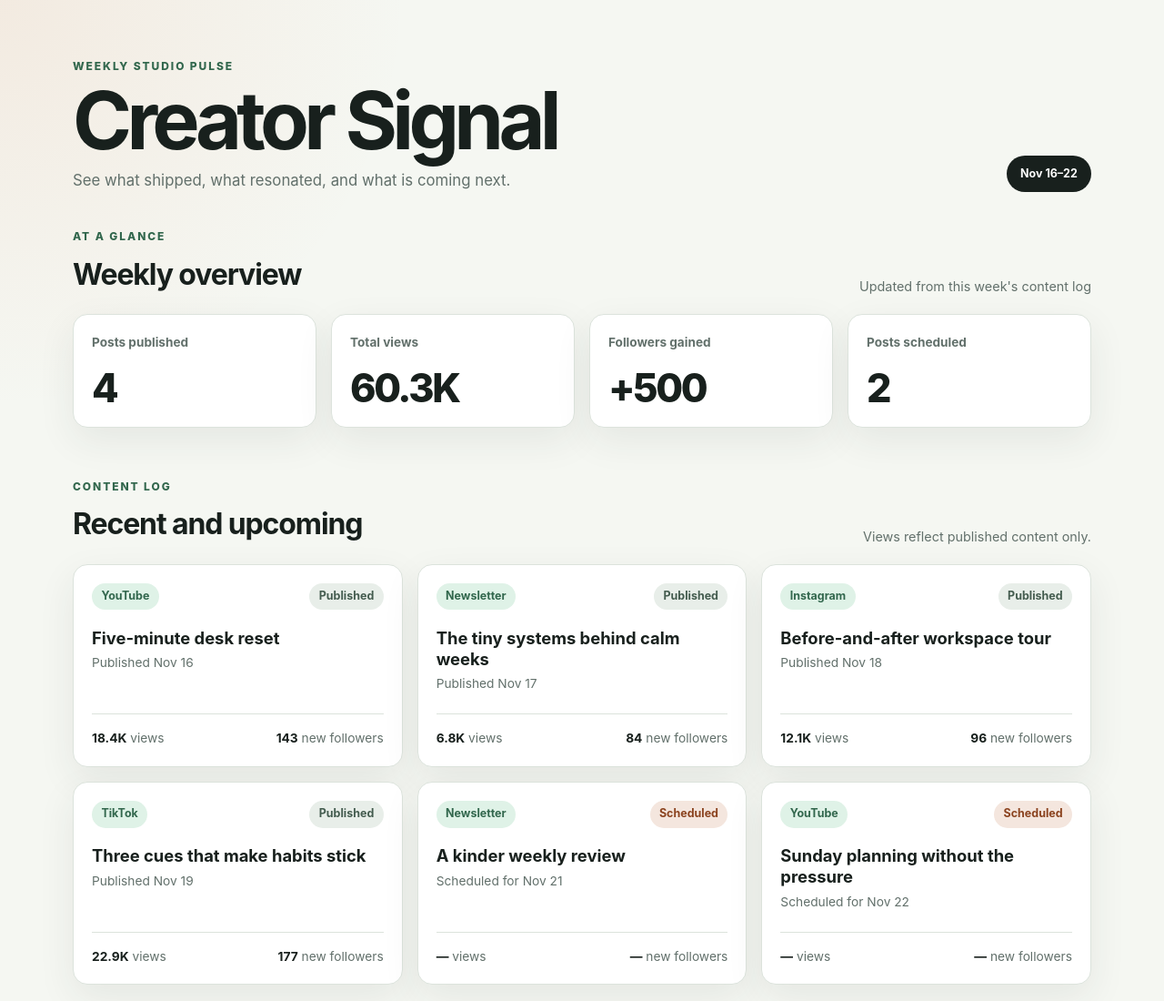
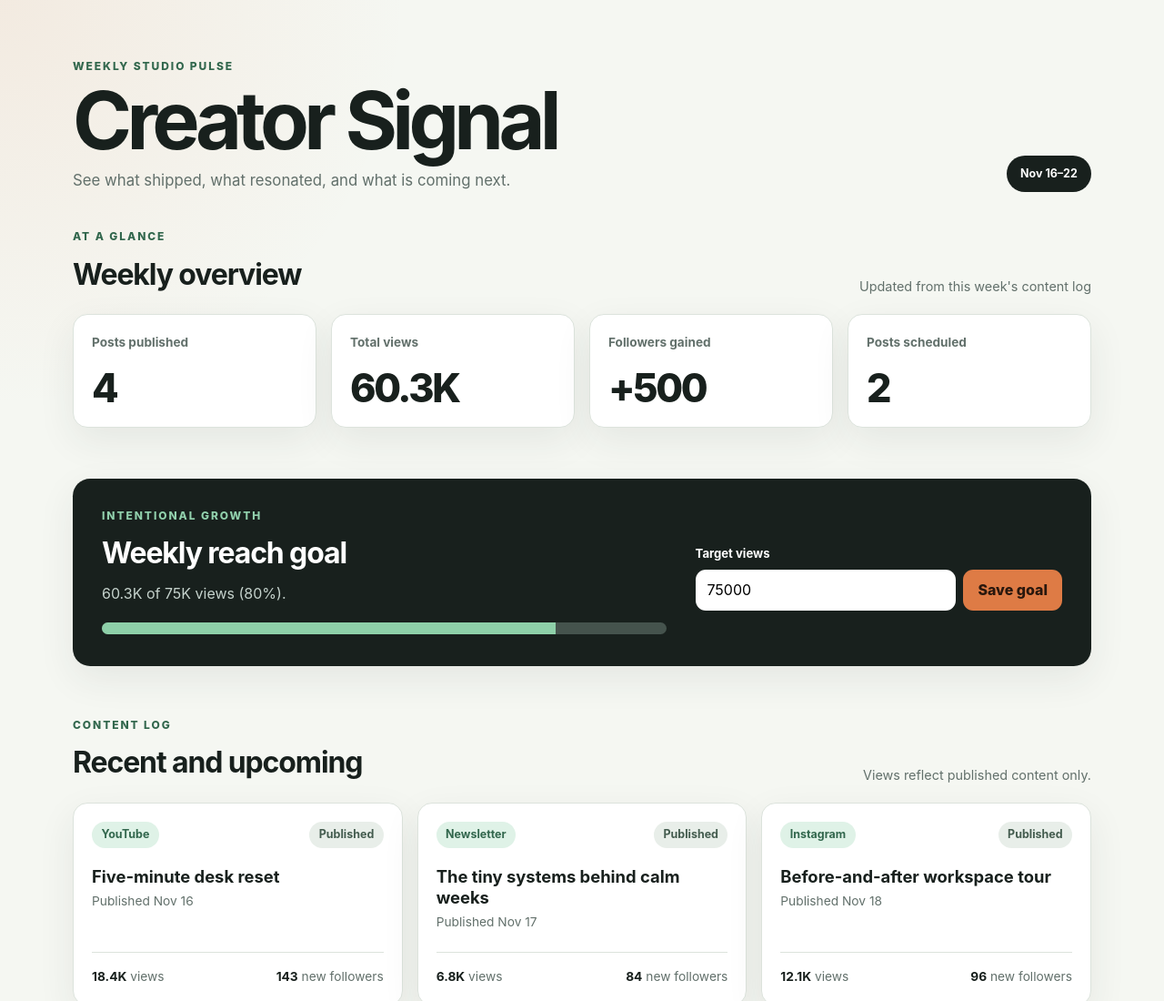
Before and after one commit to chocoHacks33/creator-signal-dashboard, a website: page index.html in a window 1280 px wide. Shown: the top 1100 px of the page at 91% size. Drawn offline with Linux system fonts and the light colour scheme.

Commit message:
Add persistent weekly reach goal

```diff
--- a/app.js
+++ b/app.js
@@ -55,6 +55,9 @@ const contentItems = [
   },
 ];
 
+const REACH_GOAL_KEY = "creator-signal-reach-goal";
+const DEFAULT_REACH_GOAL = 75000;
+
 function summarizeContent(items) {
   return items.reduce(
     (summary, item) => {
@@ -77,6 +80,88 @@ function formatCompactNumber(value) {
     notation: "compact",
     maximumFractionDigits: 1,
   }).format(value);
+}
+
+function parseReachGoal(value) {
+  const parsed = Number(value);
+
+  if (!Number.isFinite(parsed) || parsed < 1000) {
+    return null;
+  }
+
+  return Math.round(parsed);
+}
+
+function calculateGoalProgress(currentViews, goal) {
+  const validGoal = parseReachGoal(goal);
+  if (!validGoal) {
+    return 0;
+  }
+
+  return Math.min(100, Math.round((currentViews / validGoal) * 100));
+}
+
+function readReachGoal(storage) {
+  if (!storage) {
+    return DEFAULT_REACH_GOAL;
+  }
+
+  try {
+    return parseReachGoal(storage.getItem(REACH_GOAL_KEY)) ?? DEFAULT_REACH_GOAL;
+  } catch {
+    return DEFAULT_REACH_GOAL;
+  }
+}
+
+function saveReachGoal(storage, value) {
+  const goal = parseReachGoal(value);
+  if (!storage || !goal) {
+    return false;
+  }
+
+  try {
+    storage.setItem(REACH_GOAL_KEY, String(goal));
+    return true;
+  } catch {
+    return false;
+  }
+}
+
+function setupReachGoal(doc, storage, currentViews) {
+  const form = doc.querySelector("#goal-form");
+  const input = doc.querySelector("#reach-goal");
+  const progress = doc.querySelector("#goal-progress");
+  const summary = doc.querySelector("#goal-summary");
+  const status = doc.querySelector("#goal-status");
+  let goal = readReachGoal(storage);
+
+  const render = () => {
+    input.value = goal;
+    progress.max = goal;
+    progress.value = Math.min(currentViews, goal);
+    summary.textContent = `${formatCompactNumber(currentViews)} of ${formatCompactNumber(goal)} views (${calculateGoalProgress(currentViews, goal)}%).`;
+  };
+
+  form.addEventListener("submit", (event) => {
+    event.preventDefault();
+    const nextGoal = parseReachGoal(input.value);
+
+    if (!nextGoal) {
+      status.textContent = "Enter a goal of at least 1,000 views.";
+      return;
+    }
+
+    if (!saveReachGoal(storage, nextGoal)) {
+      status.textContent = "This browser could not save the goal.";
+      return;
+    }
+
+    goal = nextGoal;
+    render();
+    status.textContent = "Reach goal saved.";
+  });
+
+  render();
 }
 
 function metricCardTemplate(label, value) {
@@ -128,6 +213,7 @@ function renderDashboard(doc = document) {
 
   contentGrid.innerHTML = contentItems.map(contentCardTemplate).join("");
   lastUpdated.textContent = "Updated from this week's content log";
+  setupReachGoal(doc, window.localStorage, summary.views);
 }
 
 if (typeof document !== "undefined") {
@@ -139,6 +225,10 @@ if (typeof module !== "undefined") {
     contentItems,
     summarizeContent,
     formatCompactNumber,
+    parseReachGoal,
+    calculateGoalProgress,
+    readReachGoal,
+    saveReachGoal,
     metricCardTemplate,
     contentCardTemplate,
   };
--- a/index.html
+++ b/index.html
@@ -35,6 +35,23 @@
         <div id="metric-grid" class="metric-grid"></div>
       </section>
 
+      <section class="goal-panel" aria-labelledby="goal-heading">
+        <div>
+          <p class="eyebrow">Intentional growth</p>
+          <h2 id="goal-heading">Weekly reach goal</h2>
+          <p id="goal-summary" class="goal-summary"></p>
+          <progress id="goal-progress" aria-label="Weekly reach goal progress"></progress>
+        </div>
+        <form id="goal-form" class="goal-form">
+          <label for="reach-goal">Target views</label>
+          <div class="goal-input-row">
+            <input id="reach-goal" name="reach-goal" type="number" min="1000" step="1000" required />
+            <button type="submit">Save goal</button>
+          </div>
+          <p id="goal-status" class="muted" aria-live="polite"></p>
+        </form>
+      </section>
+
       <section aria-labelledby="content-heading">
         <div class="section-heading">
           <div>
--- a/styles.css
+++ b/styles.css
@@ -136,6 +136,90 @@ h2 {
   gap: 1rem;
 }
 
+.goal-panel {
+  display: grid;
+  grid-template-columns: minmax(0, 1fr) minmax(16rem, 0.65fr);
+  gap: 2rem;
+  align-items: end;
+  padding: clamp(1.3rem, 4vw, 2rem);
+  border-radius: 1.2rem;
+  background: var(--ink);
+  color: white;
+  box-shadow: var(--shadow);
+}
+
+.goal-panel .eyebrow {
+  color: #91d0ac;
+}
+
+.goal-summary {
+  margin: 0.5rem 0 0.7rem;
+  color: #c5d2cc;
+}
+
+.goal-panel progress {
+  width: 100%;
+  height: 0.8rem;
+  overflow: hidden;
+  border: 0;
+  border-radius: 999px;
+  background: #45534d;
+}
+
+.goal-panel progress::-webkit-progress-bar {
+  background: #45534d;
+}
+
+.goal-panel progress::-webkit-progress-value {
+  background: #8ed0a9;
+}
+
+.goal-panel progress::-moz-progress-bar {
+  background: #8ed0a9;
+}
+
+.goal-form {
+  display: grid;
+  gap: 0.45rem;
+}
+
+.goal-form label {
+  font-size: 0.82rem;
+  font-weight: 750;
+}
+
+.goal-input-row {
+  display: flex;
+  gap: 0.55rem;
+}
+
+.goal-input-row input,
+.goal-input-row button {
+  min-height: 2.8rem;
+  border: 0;
+  border-radius: 0.7rem;
+  font: inherit;
+}
+
+.goal-input-row input {
+  min-width: 0;
+  flex: 1;
+  padding-inline: 0.8rem;
+}
+
+.goal-input-row button {
+  padding-inline: 1rem;
+  background: var(--accent);
+  color: #29170d;
+  font-weight: 800;
+  cursor: pointer;
+}
+
+.goal-panel .muted {
+  min-height: 1.35rem;
+  color: #c5d2cc;
+}
+
 .metric-card,
 .content-card {
   border: 1px solid var(--line);
@@ -241,6 +325,10 @@ h2 {
 }
 
 @media (max-width: 820px) {
+  .goal-panel {
+    grid-template-columns: 1fr;
+  }
+
   .metric-grid,
   .content-grid {
     grid-template-columns: repeat(2, minmax(0, 1fr));
```
Also changed, not shown: test/app.test.js (+29 -0 lines), README.md.
